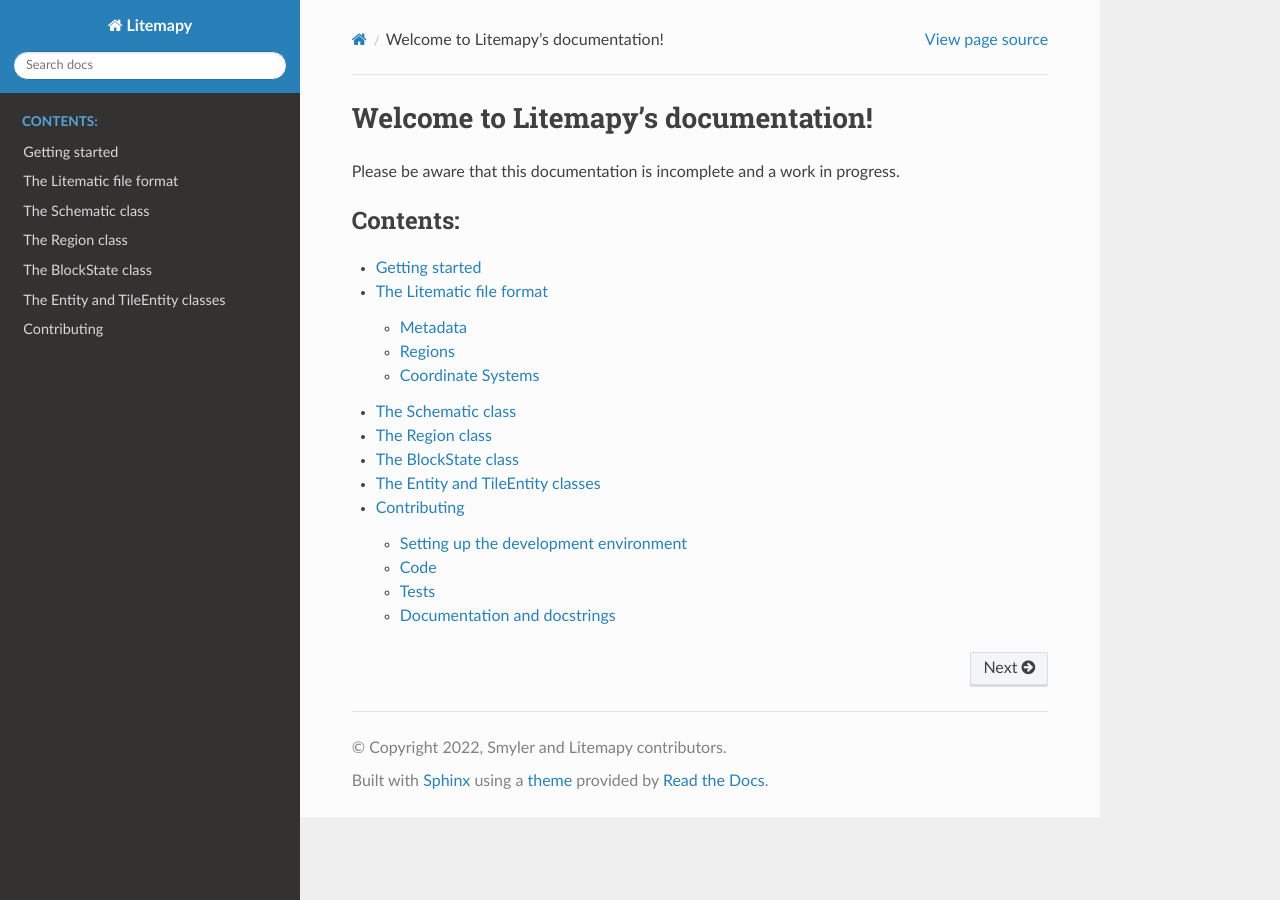
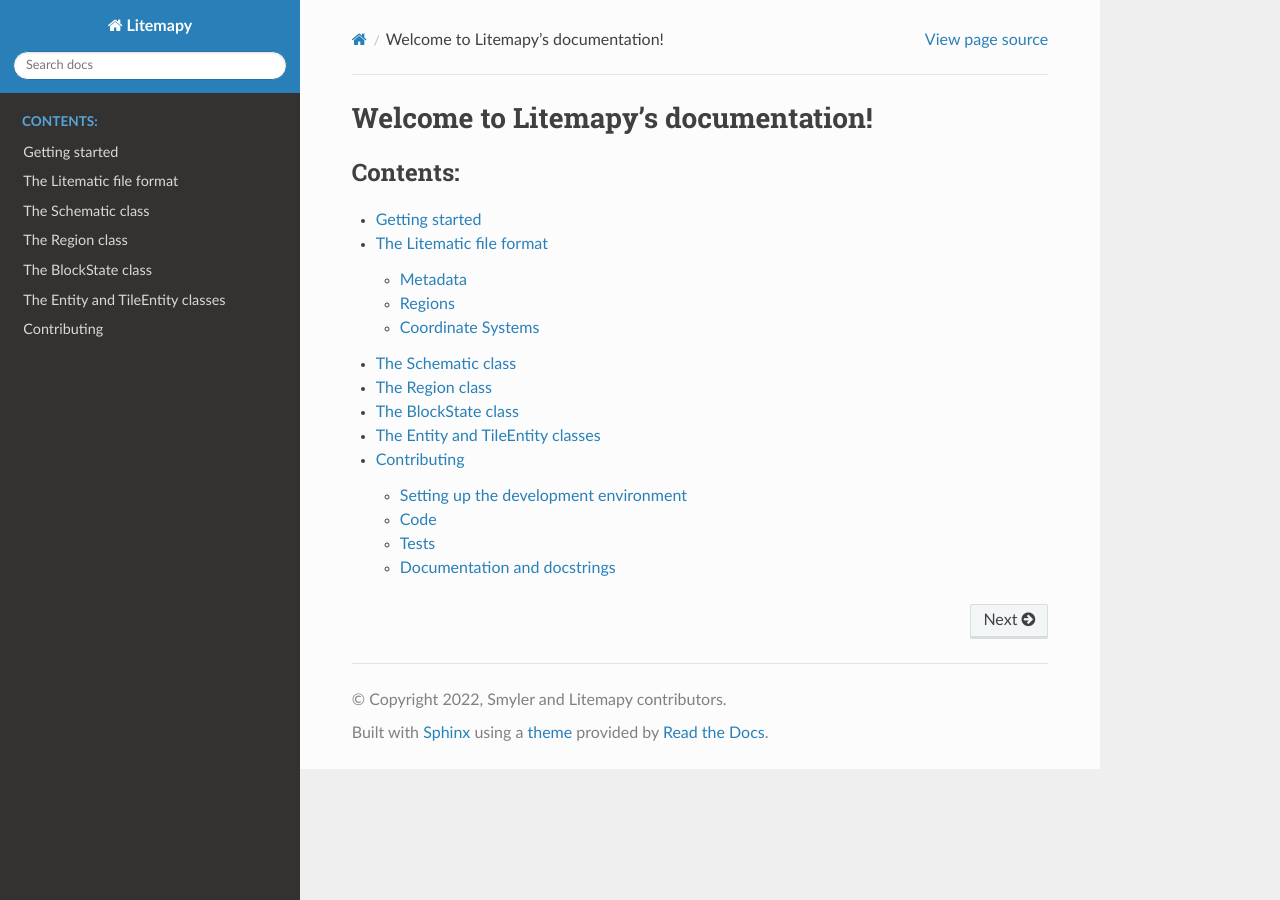
Before and after one commit to SmylerMC/litemapy, a Sphinx documentation site: the page built from docs/source/index.rst, in a window 1280 px wide. Built offline with Sphinx 7.4.7 and the Read the Docs theme 2.0.0, drawn with Linux system fonts in a browser that asks for light colours; the version number could not be read and is left out.

Commit message:
Documentation no longer needs a WIP warning

```diff
--- a/docs/source/index.rst
+++ b/docs/source/index.rst
@@ -1,6 +1,5 @@
 Welcome to Litemapy's documentation!
 ====================================
-Please be aware that this documentation is incomplete and a work in progress.
 
 .. toctree::
    :maxdepth: 2
```
